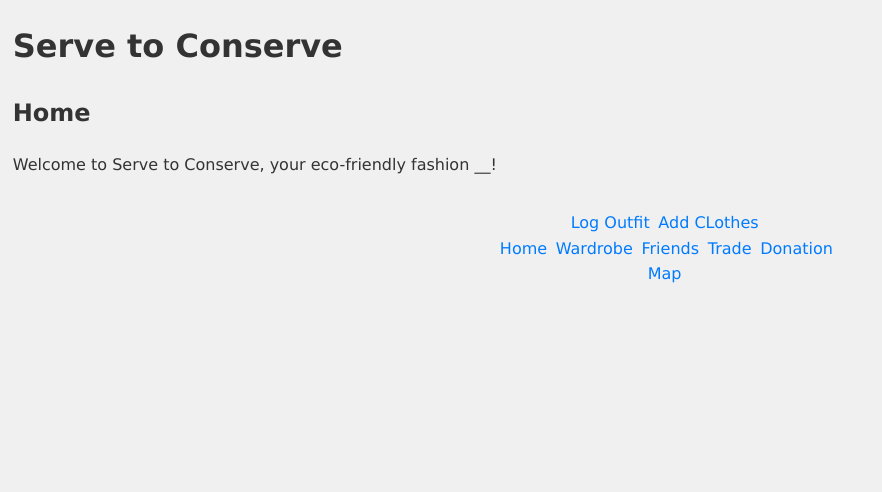
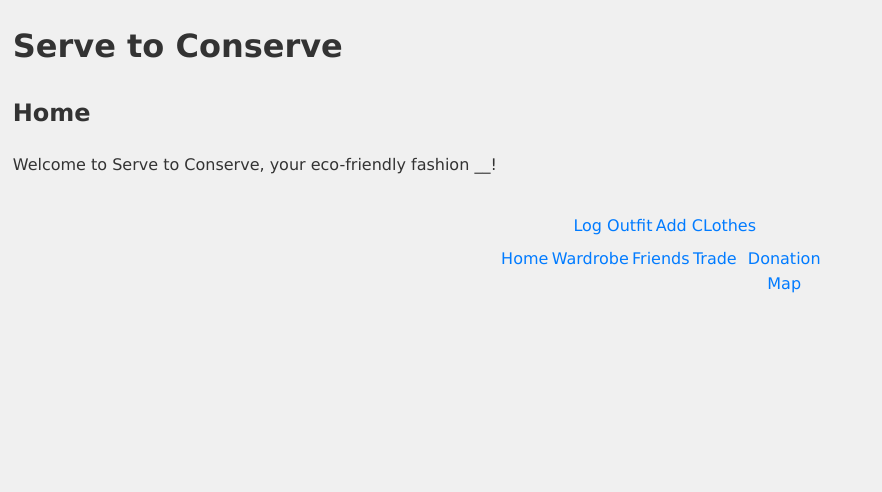
Before and after one commit to Penguin-cyber/Serve-to-Conserve, a Flask app: page / in a window 1280 px wide. Shown: the top 492 px of the page, without its empty margins (0-882 px from the left). Run offline with Flask 3, Linux system fonts and the light colour scheme.

Commit message:
Update style.css

```diff
--- a/static/style.css
+++ b/static/style.css
@@ -25,7 +25,6 @@
 }
 
 nav {
-<<<<<<< Updated upstream
   list-style-type: none; /* Remove bullets */
   display: flex; /* Display items in a row */
   justify-content: center; /* Centers content horizontally */
@@ -36,16 +35,8 @@
 
 .no-bullets {
   list-style-type: none;
-=======
   display: flex;
   bottom: 0;
   padding: 1%;
   justify-content: center;
 }
-
-.no-bullets {
-  list-style-type: none; /* Removes the bullet points */
-  padding: 0; /* Removes default padding */
-  margin: 0; /* Removes default margin */
->>>>>>> Stashed changes
-}
```
